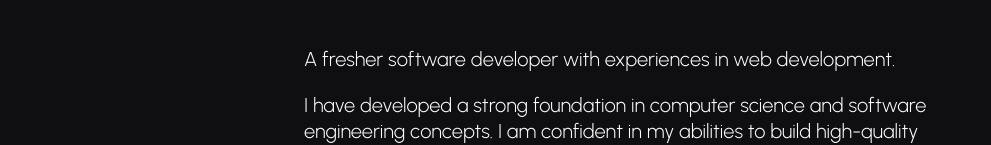
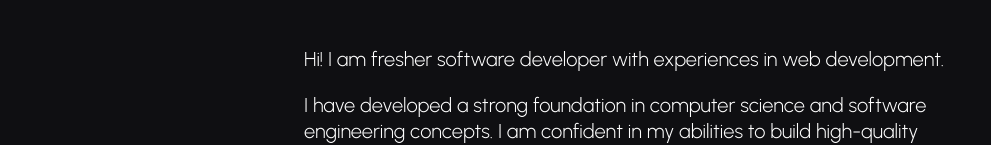
Before and after one commit to mr-sonalia/portfolio, a Next.js app: page / in a window 1280 px wide. Shown: the part 316-461 px from the top of the page, without its empty margins (8-999 px from the left). Built offline with nearby package versions, Linux system fonts and the light colour scheme.

Commit message:
Updated meta content

```diff
--- a/meta/introduction.ts
+++ b/meta/introduction.ts
@@ -1,6 +1,6 @@
 export const introduction = [
 	{
-		text: "A fresher software developer with experiences in web development.",
+		text: "Hi! I am fresher software developer with experiences in web development.",
 		key: 1,
 	},
 	{
--- a/meta/urls.ts
+++ b/meta/urls.ts
@@ -15,19 +15,19 @@ export const heroSectionUrls: {
 	{
 		key: 1,
 		name: "GitHub",
-		url: "#",
+		url: "https://github.com/mr-sonalia",
 		icon: GitHubIcon,
 	},
 	{
 		key: 2,
 		name: "StackOverflow",
-		url: "#",
+		url: "https://stackoverflow.com/users/14563463/yash-sonalia",
 		icon: StackOverflowIcon,
 	},
 	{
 		key: 3,
 		name: "Resume",
-		url: "#",
+		url: "https://docs.google.com/document/d/1EyJmEWw7su__hOfFPG7cJCyl7ALw6e4U_DiBiItQWLg/edit?usp=sharing",
 		icon: ResumeIcon,
 	},
 ];
```
